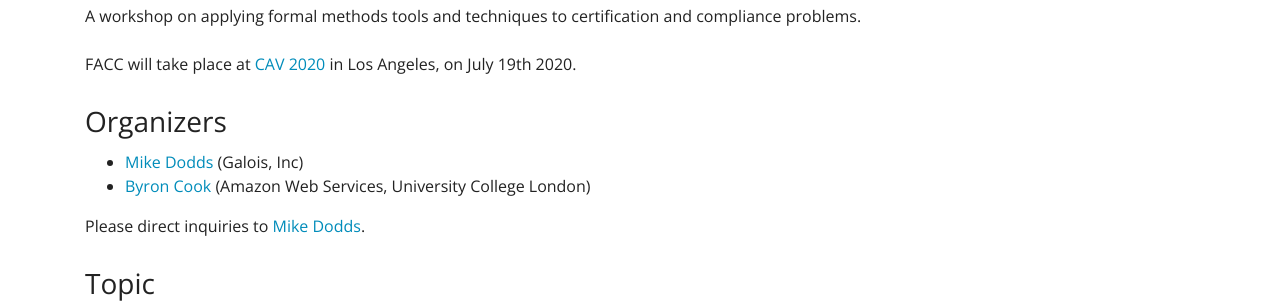
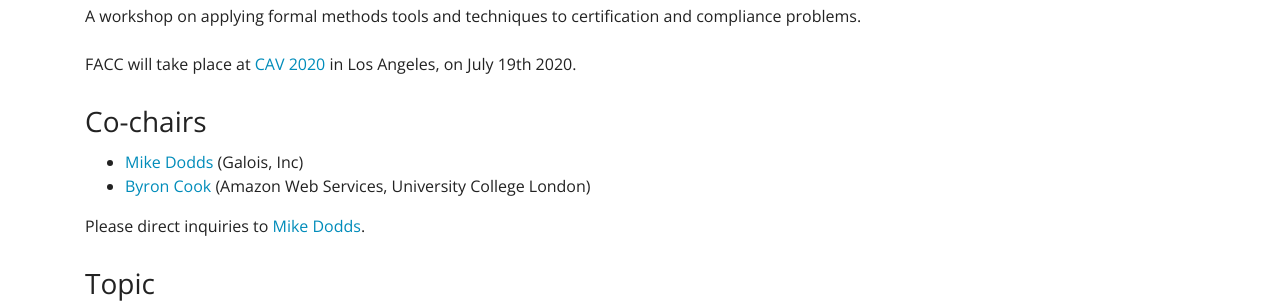
Before and after one commit to facc-workshop-2020/facc-workshop-2021.github.io, a Jekyll site: the page built from index.md, in a window 1280 px wide. Shown: the part 168-471 px from the top of the page. Built offline with Jekyll 4.4.1, drawn with Linux system fonts in a browser that asks for light colours.

Commit message:
Update index.md

```diff
--- a/index.md
+++ b/index.md
@@ -8,7 +8,7 @@ A workshop on applying formal methods tools and techniques to certification and
 FACC will take place at [CAV 2020](http://i-cav.org/2020/) in Los Angeles, on July 19th 2020.
 
 
-### Organizers
+### Co-chairs
 
 * [Mike Dodds](https://galois.com/team/mike-dodds/) (Galois, Inc)
 * [Byron Cook](http://www0.cs.ucl.ac.uk/staff/b.cook/) (Amazon Web Services, University College London)
```
